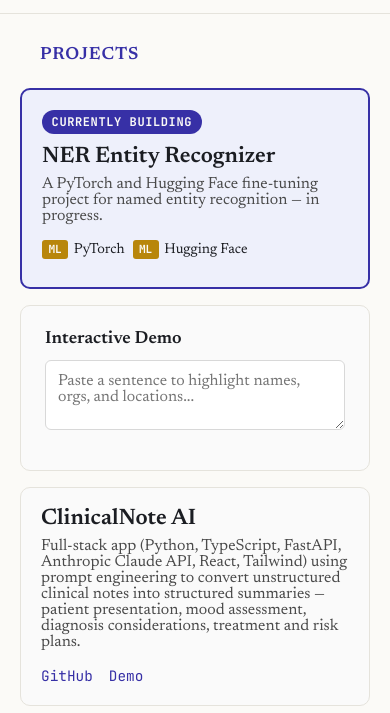
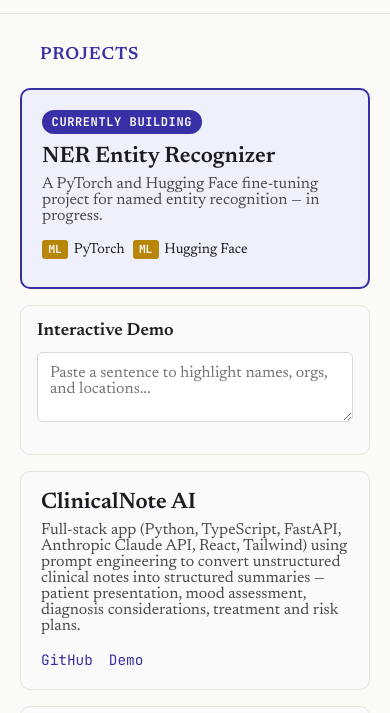
Before and after one commit to EleahBurman/eleah-burman-project-1, a website: page projects.html in a window 390 px wide. Shown: the part 76-789 px from the top of the page. Drawn offline with Linux system fonts and the light colour scheme.

Commit message:
Add media queries for interactive demo css

```diff
--- a/css/style.css
+++ b/css/style.css
@@ -442,4 +442,12 @@ mark {
     .mini-project-grid {
         grid-template-columns: 1fr;
     }
+
+    .interactive-demo {
+        padding: 1rem;
+    }
+
+    .interactive-demo textarea {
+        font-size: 16px;
+    }
 }
```
